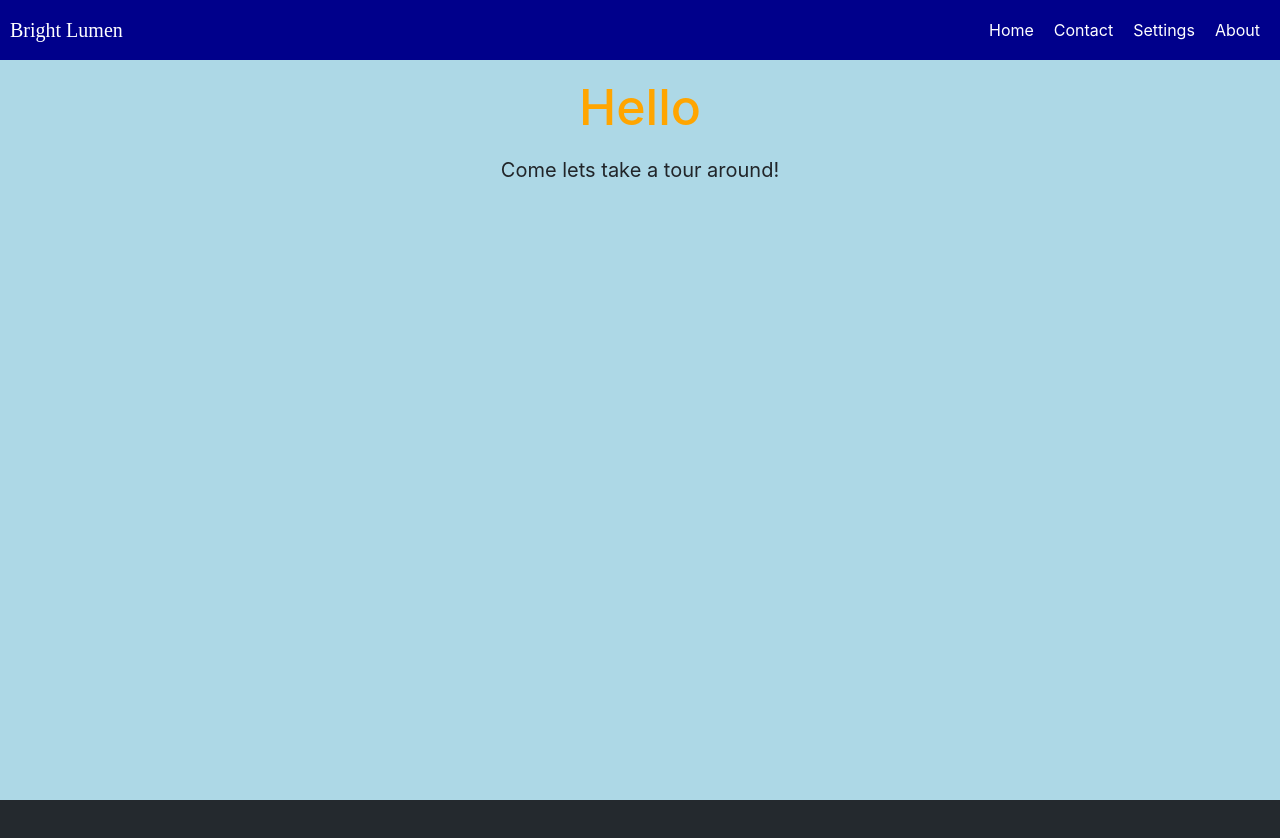
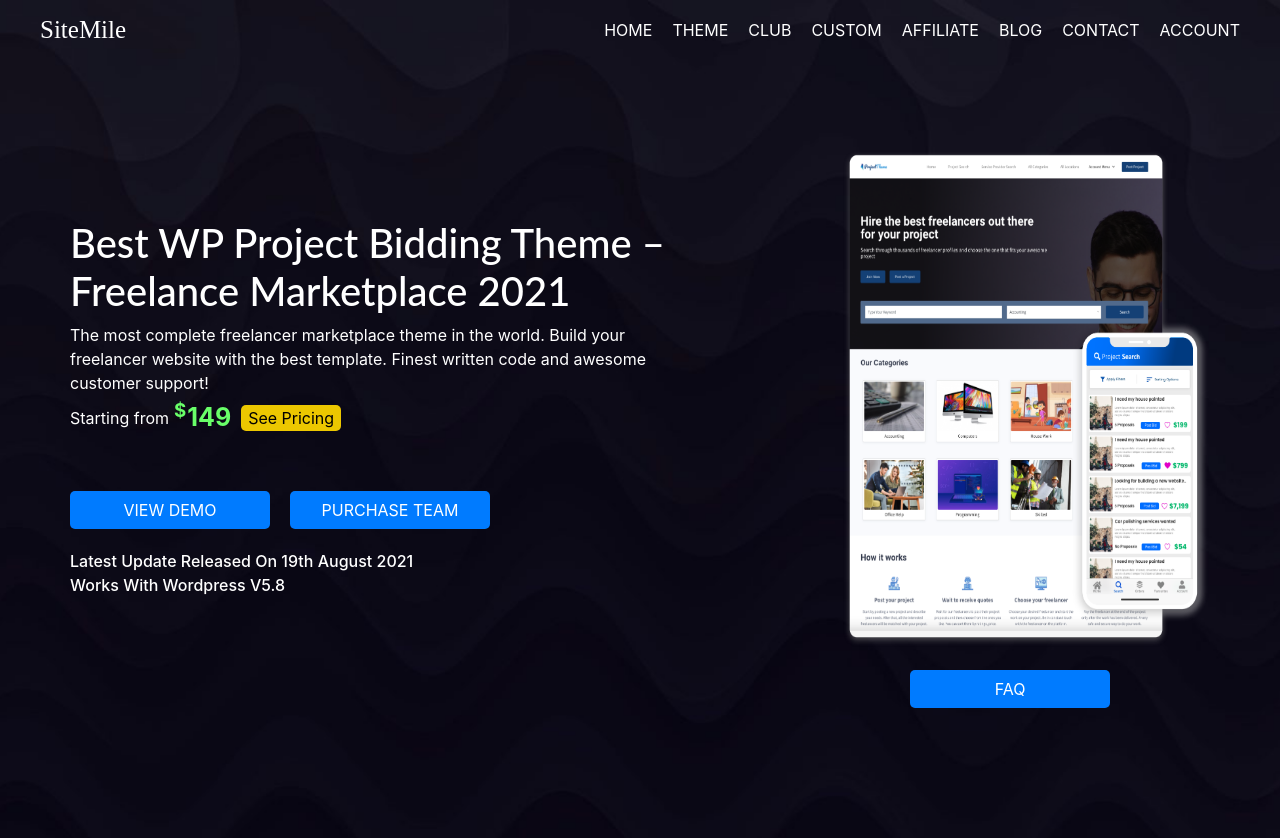
Before and after one commit to obodobright/hero-component-SITEMILE, a React (Create React App) app: page / in a window 1280 px wide. Shown: the top 838 px of the page. Before the commit the page ends 800 px from the top, so only its background shows below. Built offline with nearby package versions, Linux system fonts and the light colour scheme.

Commit message:
Hero Component for Sitemile.com

```diff
--- a/src/App.jsx
+++ b/src/App.jsx
@@ -1,13 +1,15 @@
-import React from 'react'
- import HomeScreen from './Routing/Homescreen'
-import LoginContainer from './login/loginContainer'
+import React from "react";
+// import HomeScreen from './Routing/Homescreen'
+import LoginContainer from "./login/loginContainer";
+import Home from "./Sitemile/home";
 
-const App = () =>{
-    return(
-        <div>
-            {/* <LoginContainer /> */}
-            <HomeScreen />
-        </div>
-    )
-}
-export default App
+const App = () => {
+  return (
+    <div>
+      {/* <LoginContainer /> */}
+      {/* <HomeScreen /> */}
+      <Home />
+    </div>
+  );
+};
+export default App;
--- /dev/null
+++ b/src/Sitemile/button.js
@@ -0,0 +1,33 @@
+import React from "react";
+import styled from "styled-components";
+
+const GlobalButton = ({ text, BG, cl, Tt, Wd, Pd }) => {
+  return (
+    <Container>
+      <Button background={BG} color={cl} textTransform={Tt} width={Wd} padding={Pd}>
+        {text}
+      </Button>
+    </Container>
+  );
+};
+export default GlobalButton;
+
+const Container = styled.div``;
+const Button = styled.button`
+  outline: none;
+  border: 0;
+  border-radius: 5px;
+  background: ${({ background }) => (background ? " #ECC700" : " #007bff")};
+  padding: ${({ padding }) => (padding ? "1px 3px" : "7px 14px")};
+  color: ${({ color }) => (color ? "black" : "white")};
+  width: ${({ width }) => (width ? "100px" : "200px")};
+  text-transform: ${({ textTransform }) => (textTransform ? "capitalize" : "uppercase")};
+  margin: 10px;
+  transition: all 350ms;
+  transform: scale(1);
+
+  :hover {
+    background: ${({ background }) => (background ? " #FCFF03" : " #4C7BB5")};
+    transform: scale(1.05);
+  }
+`;
--- /dev/null
+++ b/src/Sitemile/hero.js
@@ -0,0 +1,104 @@
+import React from "react";
+import styled from "styled-components";
+import Button from "./button";
+import Img from "./homeimage.png";
+
+const Hero = () => {
+  return (
+    <Container>
+      <Wrapper>
+        <BoxText>
+          <Title>Best WP Project Bidding Theme – Freelance Marketplace 2021</Title>
+          <Subtitle>
+            The most complete freelancer marketplace theme in the world. Build your freelancer
+            website with the best template. Finest written code and awesome customer support!
+          </Subtitle>
+          <Sub>
+            Starting from{" "}
+            <span>
+              <sup>$</sup> 149
+            </span>{" "}
+            <Button text="See Pricing" BG cl Tt Wd Pd />
+          </Sub>
+
+          <ButtonContainer>
+            <Button text="View Demo" />
+            <Button text="Purchase Team" />
+          </ButtonContainer>
+          <BottomText>
+            Latest update released on 19th August 2021 works with wordpress v5.8
+          </BottomText>
+        </BoxText>
+        <ImageContainer>
+          <BoxImage src={Img} />
+          <Button text="FAQ" />
+        </ImageContainer>
+      </Wrapper>
+    </Container>
+  );
+};
+export default Hero;
+const ImageContainer = styled.div`
+  display: flex;
+  justify-content: center;
+  flex-direction: column;
+  align-items: center;
+`;
+const BottomText = styled.div`
+  text-transform: capitalize;
+  font-weight: 500;
+  width: 380px;
+  line-height: 1.5;
+  padding-top: 10px;
+`;
+const Sub = styled.div`
+  display: flex;
+  align-items: center;
+
+  span {
+    margin-left: 5px;
+    color: #69ff69;
+    font-weight: bold;
+    font-size: 25px;
+  }
+  sup {
+    margin-right: -5px;
+  }
+`;
+const ButtonContainer = styled.div`
+  display: flex;
+  margin-left: -10px;
+  margin-top: 40px;
+`;
+const Title = styled.h1`
+  font-family: lato, sans-serif;
+`;
+const Subtitle = styled.div``;
+
+const BoxImage = styled.img`
+  min-width: 320px;
+  width: 400px;
+  height: 500px;
+  margin: 10px;
+`;
+const BoxText = styled.div`
+  min-width: 320px;
+  width: 600px;
+  height: 500px;
+  color: white;
+  margin: 10px;
+  padding: 40px 0;
+`;
+const Wrapper = styled.div`
+  display: flex;
+  justify-content: space-around;
+  width: 100%;
+  flex-wrap: wrap;
+  margin-top: 80px;
+
+  align-items: center;
+`;
+const Container = styled.div`
+  display: flex;
+  align-items: center;
+`;
--- /dev/null
+++ b/src/Sitemile/home.js
@@ -0,0 +1,24 @@
+import React from "react";
+import styled from "styled-components";
+import Hero from "./hero";
+import Nav from "./nav";
+
+const Home = () => {
+  return (
+    <Container>
+      <Nav />
+      <Hero />
+    </Container>
+  );
+};
+export default Home;
+
+const Container = styled.div`
+  width: 100%;
+  min-height: 130vh;
+  height: 100%;
+  background-image: url("bg-color.jpeg");
+  background-position: center;
+  background-size: cover;
+  background-repeat: no-repeat;
+`;
--- /dev/null
+++ b/src/Sitemile/nav.js
@@ -0,0 +1,53 @@
+import React from "react";
+import styled from "styled-components";
+import Button from "./button";
+
+const Nav = () => {
+  return (
+    <Container>
+      <Wrapper>
+        <Logo>SiteMile</Logo>
+        <Links>
+          <MyLink>Home</MyLink>
+          <MyLink>Theme</MyLink>
+          <MyLink>Club</MyLink>
+          <MyLink>Custom</MyLink>
+          <MyLink>Affiliate</MyLink>
+          <MyLink>Blog</MyLink>
+          <MyLink>Contact</MyLink>
+          <MyLink>Account</MyLink>
+          {/* <MyLink>
+            <Button text="Buy Now" />
+          </MyLink> */}
+        </Links>
+      </Wrapper>
+    </Container>
+  );
+};
+export default Nav;
+const Links = styled.div`
+  display: flex;
+  padding: 0 30px;
+`;
+const Wrapper = styled.div`
+  display: flex;
+  align-items: center;
+  justify-content: space-between;
+  width: 100%;
+`;
+const Logo = styled.div`
+  font-size: 25px;
+  font-family: cursive;
+  padding: 0 40px;
+`;
+const MyLink = styled.div`
+  margin: 0 10px;
+  text-transform: uppercase;
+`;
+const Container = styled.div`
+  width: 100%;
+  height: 60px;
+  color: white;
+  display: flex;
+  align-items: center;
+`;
--- a/src/index.css
+++ b/src/index.css
@@ -1,5 +1,5 @@
 body {
-    background: #24292e;
+    background: white;
     margin: 0;
     font-family: -apple-system, BlinkMacSystemFont, "Segoe UI", "Roboto", "Oxygen", "Ubuntu", "Cantarell", "Fira Sans", "Droid Sans", "Helvetica Neue", sans-serif;
     -webkit-font-smoothing: antialiased;
```
Also changed, not shown: public/bg-color.jpeg (added), src/Sitemile/homeimage.png (added).
